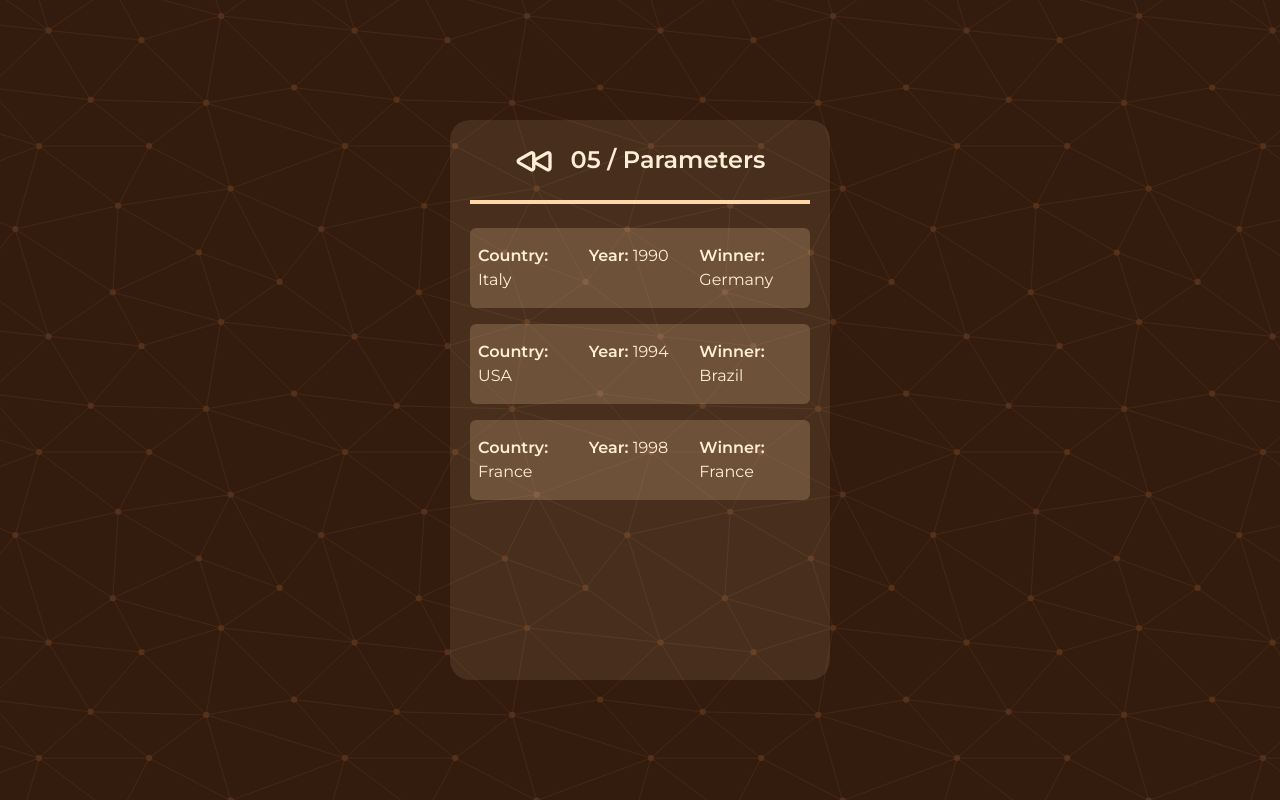
After one commit to k3vinlz/POO_CLASS01, a PHP site: page /05-parameters.php in a window 1280 px wide. The commit adds this page. Run offline with PHP 8.4, Linux system fonts and the light colour scheme.

Commit message:
Creation of the 04, 05 & 06 files

```diff
--- /dev/null
+++ b/05-parameters.php
@@ -0,0 +1,84 @@
+<!DOCTYPE html>
+<html lang="en">
+
+<head>
+    <meta charset="UTF-8">
+    <meta http-equiv="X-UA-Compatible" content="IE=edge">
+    <meta name="viewport" content="width=device-width, initial-scale=1.0">
+    <title>Parameters</title>
+    <link rel="icon" type="image/x-icon" sizes="128x128" href="./icon.png">
+    <link rel="stylesheet" href="css/style.css">
+    <link rel="preconnect" href="https://fonts.googleapis.com">
+    <link rel="preconnect" href="https://fonts.gstatic.com" crossorigin>
+    <link
+        href="https://fonts.googleapis.com/css2?family=Montserrat:wght@100;200;300;400;500;600;700;800;900&display=swap"
+        rel="stylesheet">
+</head>
+
+<body class="min-h-[100vh] flex justify-center items-center">
+    <main class="w-[380px] h-[560px] bg-orange-200/10 p-5 rounded-[20px]">
+        <header class="flex gap-4 justify-center items-center border-b-4 text-orange-100 border-orange-200 pb-5">
+            <a href="index.php">
+                <svg xmlns="http://www.w3.org/2000/svg" fill="none" viewBox="0 0 24 24" stroke-width="2"
+                    stroke="currentColor" class="w-10 h-10 hover:-translate-x-1 transition-all">
+                    <path stroke-linecap="round" stroke-linejoin="round"
+                        d="M21 16.811c0 .864-.933 1.405-1.683.977l-7.108-4.062a1.125 1.125 0 010-1.953l7.108-4.062A1.125 1.125 0 0121 8.688v8.123zM11.25 16.811c0 .864-.933 1.405-1.683.977l-7.108-4.062a1.125 1.125 0 010-1.953L9.567 7.71a1.125 1.125 0 011.683.977v8.123z" />
+                </svg>
+            </a>
+            <h1 class="text-2xl">05 / Parameters</h1>
+        </header>
+        <section class="max-h-[460px] text-orange-100 overflow-y-auto my-4">
+            <?php
+                class Country
+                {
+                    public $name;
+
+                    public function __construct($name)
+                    {
+                        $this -> name = $name;
+                    }
+                }
+
+                class fifaWorldCup
+                {
+                    private $country;
+                    private $year;
+                    private $winner;
+
+                    public function __construct($country, $year, $winner = 'Brazil')
+                    {
+                        $this -> country = $country;
+                        $this -> year = $year;
+                        $this -> winner = $winner;
+                    }
+
+                    public function showEvent()
+                    {
+                        echo "<ul class='py-2'>
+                                <li class='p-2 py-4 rounded-md grid grid-cols-3 gap-2 bg-orange-200/20'>
+                                    <span>Country: <span class='font-normal'> ".$this -> country."</span></span>
+                                    <span>Year: <span class='font-normal'> ".$this -> year."</span></span>
+                                    <span>Winner: <span class='font-normal'> ".$this -> winner."</span></span>
+                                </li>
+                              </ul>";
+                    }
+                }
+
+                $country1 = new Country("Italy");
+                $worldcup1 = new fifaWorldCup($country1->name, 1990, "Germany");
+                $worldcup1 -> showEvent();
+                // =====
+                $country2 = new Country("USA");
+                $worldcup2 = new fifaWorldCup($country2->name, 1994);
+                $worldcup2 -> showEvent();
+                // =====
+                $country3 = new Country("France");
+                $worldcup3 = new fifaWorldCup($country3->name, 1998, "France");
+                $worldcup3 -> showEvent();
+            ?>
+        </section>
+    </main>
+    <script src="js/tailwind-3.2.4.js"></script>
+</body>
+
+</html>
--- a/index.php
+++ b/index.php
@@ -41,19 +41,19 @@
                     </svg>
 
                     <span>03 / Private</span></a>
-                <a href="" class="bg-white/20 text-orange-100 rounded px-4 py-2 w-[270px] flex items-center gap-2 hover:scale-105 hover:bg-orange-300 hover:text-orange-900 opacity-100 transition-all">
+                <a href="04-collaboration.php" class="bg-white/20 text-orange-100 rounded px-4 py-2 w-[270px] flex items-center gap-2 hover:scale-105 hover:bg-orange-300 hover:text-orange-900 opacity-100 transition-all">
                     <svg xmlns="http://www.w3.org/2000/svg" fill="none" viewBox="0 0 24 24" stroke-width="2" stroke="currentColor" class="w-6 h-6">
                         <path stroke-linecap="round" stroke-linejoin="round" d="M4.26 10.147a60.436 60.436 0 00-.491 6.347A48.627 48.627 0 0112 20.904a48.627 48.627 0 018.232-4.41 60.46 60.46 0 00-.491-6.347m-15.482 0a50.57 50.57 0 00-2.658-.813A59.905 59.905 0 0112 3.493a59.902 59.902 0 0110.399 5.84c-.896.248-1.783.52-2.658.814m-15.482 0A50.697 50.697 0 0112 13.489a50.702 50.702 0 017.74-3.342M6.75 15a.75.75 0 100-1.5.75.75 0 000 1.5zm0 0v-3.675A55.378 55.378 0 0112 8.443m-7.007 11.55A5.981 5.981 0 006.75 15.75v-1.5" />
                     </svg>
 
                     <span>04 / Collaboration</span></a>
-                <a href="" class="bg-white/20 text-orange-100 rounded px-4 py-2 w-[270px] flex items-center gap-2 hover:scale-105 hover:bg-orange-300 hover:text-orange-900 opacity-100 transition-all">
+                <a href="05-parameters.php" class="bg-white/20 text-orange-100 rounded px-4 py-2 w-[270px] flex items-center gap-2 hover:scale-105 hover:bg-orange-300 hover:text-orange-900 opacity-100 transition-all">
                     <svg xmlns="http://www.w3.org/2000/svg" fill="none" viewBox="0 0 24 24" stroke-width="2" stroke="currentColor" class="w-6 h-6">
                         <path stroke-linecap="round" stroke-linejoin="round" d="M4.26 10.147a60.436 60.436 0 00-.491 6.347A48.627 48.627 0 0112 20.904a48.627 48.627 0 018.232-4.41 60.46 60.46 0 00-.491-6.347m-15.482 0a50.57 50.57 0 00-2.658-.813A59.905 59.905 0 0112 3.493a59.902 59.902 0 0110.399 5.84c-.896.248-1.783.52-2.658.814m-15.482 0A50.697 50.697 0 0112 13.489a50.702 50.702 0 017.74-3.342M6.75 15a.75.75 0 100-1.5.75.75 0 000 1.5zm0 0v-3.675A55.378 55.378 0 0112 8.443m-7.007 11.55A5.981 5.981 0 006.75 15.75v-1.5" />
                     </svg>
 
                     <span>05 / Parameters</span></a>
-                <a href="https://www.youtube.com/watch?v=40aLHHlCfY4" class="bg-white/20 text-orange-100 rounded px-4 py-2 w-[270px] flex items-center gap-2 hover:scale-105 hover:bg-orange-300 hover:text-orange-900 opacity-100 transition-all">
+                <a href="06-extends.php" class="bg-white/20 text-orange-100 rounded px-4 py-2 w-[270px] flex items-center gap-2 hover:scale-105 hover:bg-orange-300 hover:text-orange-900 opacity-100 transition-all">
                     <svg xmlns="http://www.w3.org/2000/svg" fill="none" viewBox="0 0 24 24" stroke-width="2" stroke="currentColor" class="w-6 h-6">
                         <path stroke-linecap="round" stroke-linejoin="round" d="M4.26 10.147a60.436 60.436 0 00-.491 6.347A48.627 48.627 0 0112 20.904a48.627 48.627 0 018.232-4.41 60.46 60.46 0 00-.491-6.347m-15.482 0a50.57 50.57 0 00-2.658-.813A59.905 59.905 0 0112 3.493a59.902 59.902 0 0110.399 5.84c-.896.248-1.783.52-2.658.814m-15.482 0A50.697 50.697 0 0112 13.489a50.702 50.702 0 017.74-3.342M6.75 15a.75.75 0 100-1.5.75.75 0 000 1.5zm0 0v-3.675A55.378 55.378 0 0112 8.443m-7.007 11.55A5.981 5.981 0 006.75 15.75v-1.5" />
                     </svg>
```
Also changed, not shown: 04-collaboration.php (added, +78 -0 lines), 06-extends.php (added, +115 -0 lines).
